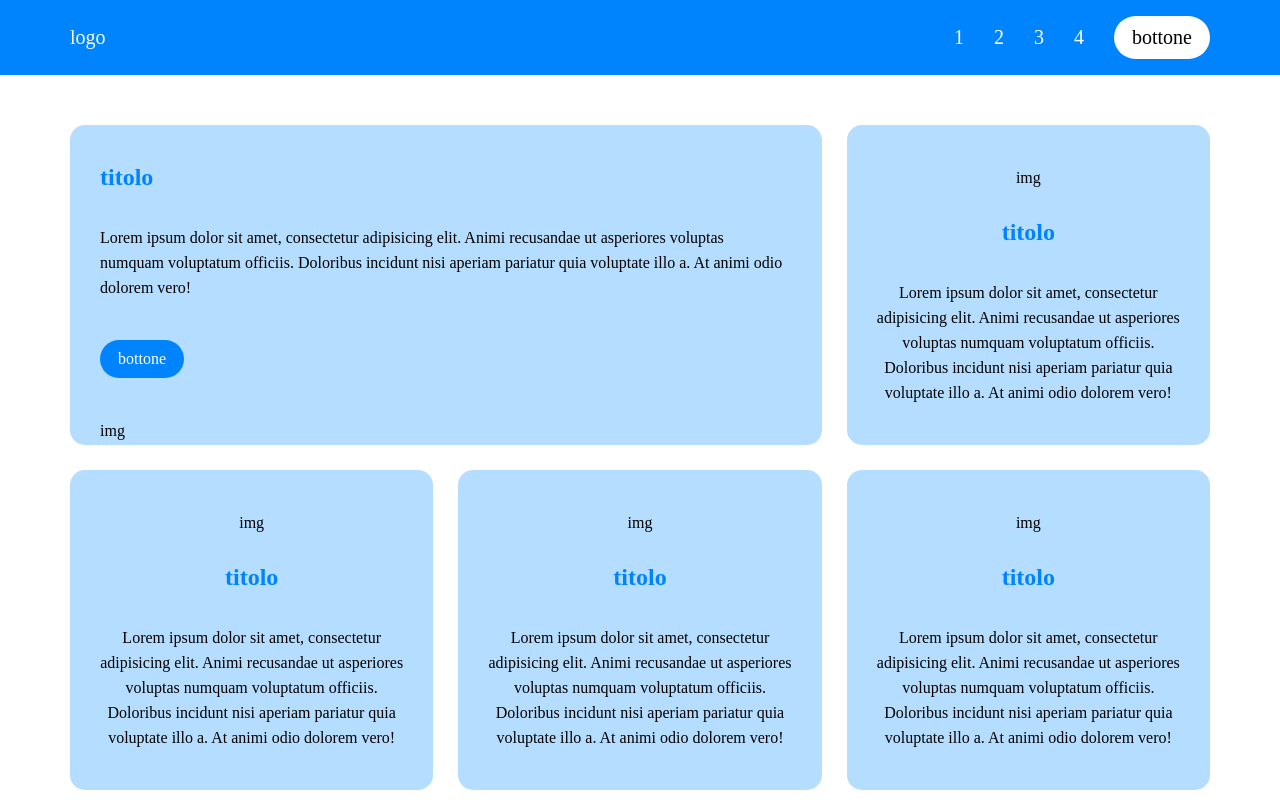
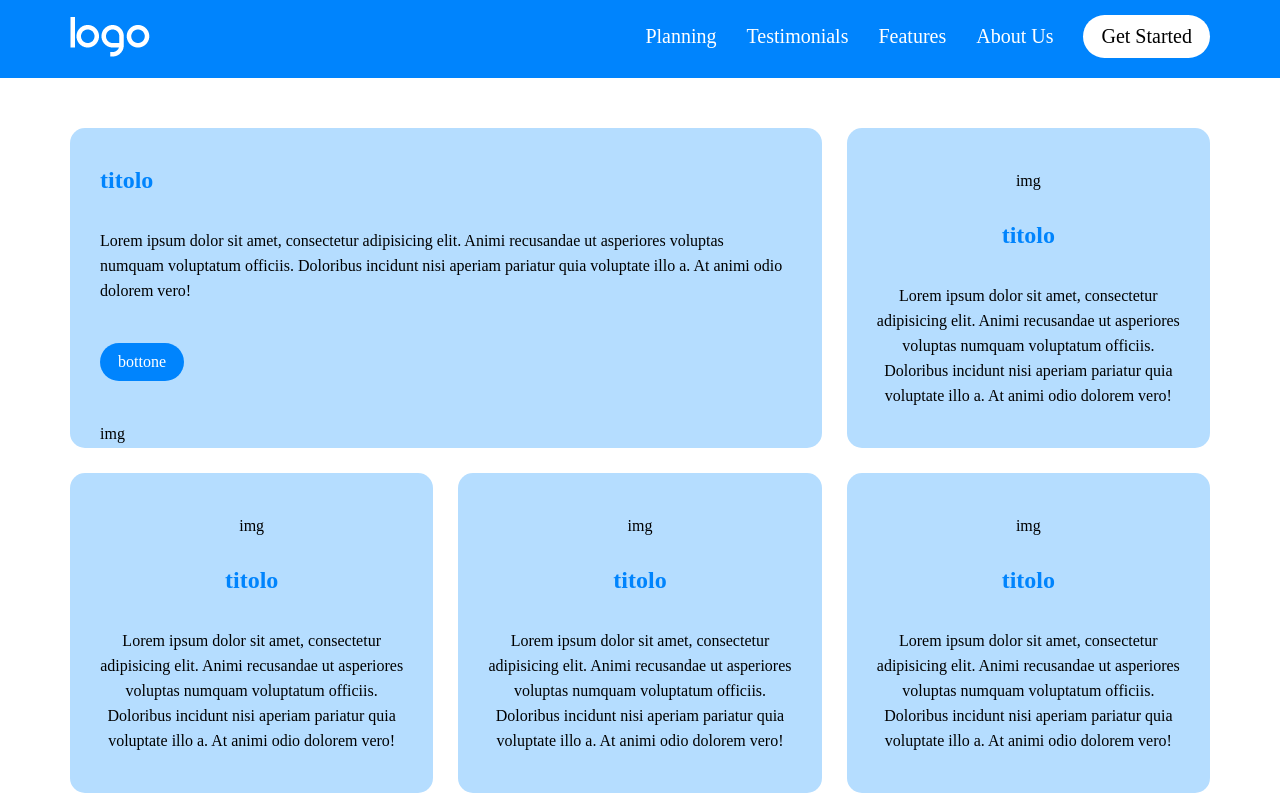
Before and after one commit to matteomedori/htmlcss-responsive-layout, a plain HTML site: page index.html in a window 1280 px wide. Shown: the top 800 px of the page. Drawn offline with Linux system fonts and the light colour scheme.

Commit message:
feat: header complete

```diff
--- a/css/style.css
+++ b/css/style.css
@@ -91,15 +91,17 @@ HEADER
 
 header {
   background-color: #0084fd;
-  height: 75px;
-  line-height: 75px;
+  /* height: 75px;
+  line-height: 75px; */
   color: white;
   font-size: 20px;
+  padding: 15px 0 20px 0;
 }
 
 header .nav-bar {
   display: flex;
   justify-content: space-between;
+  align-items: center;
 }
 
 header .nav-bar ul {
@@ -330,6 +332,7 @@ RESPONSIVE
   header .nav-bar ul {
     display: flex;
     gap: 30px;
+    align-items: center;
   }
 
   #list-symbol {
--- a/index.html
+++ b/index.html
@@ -22,14 +22,14 @@
     <header>
       <!-- nav-bar -->
       <div class="nav-bar container">
-        <div>logo</div>
+        <img src="img/logo.png" alt="logo" />
         <div id="list-symbol"><i class="fa-solid fa-bars"></i></div>
         <ul>
-          <li><a href="#">1</a></li>
-          <li><a href="#">2</a></li>
-          <li><a href="#">3</a></li>
-          <li><a href="#">4</a></li>
-          <li><button>bottone</button></li>
+          <li><a href="#">Planning</a></li>
+          <li><a href="#">Testimonials</a></li>
+          <li><a href="#">Features</a></li>
+          <li><a href="#">About Us</a></li>
+          <li><button>Get Started</button></li>
         </ul>
       </div>
       <!-- /nav-bar -->
```
Also changed, not shown: img/logo.png (added).
